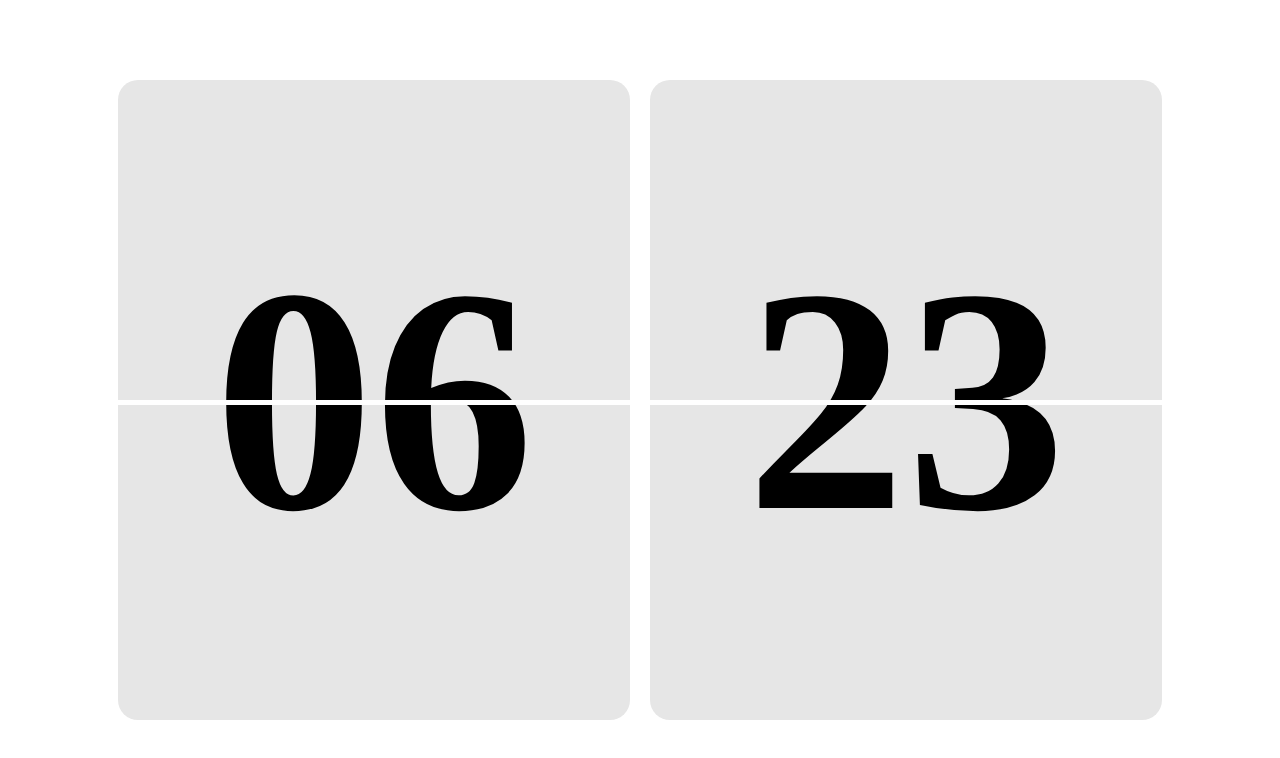
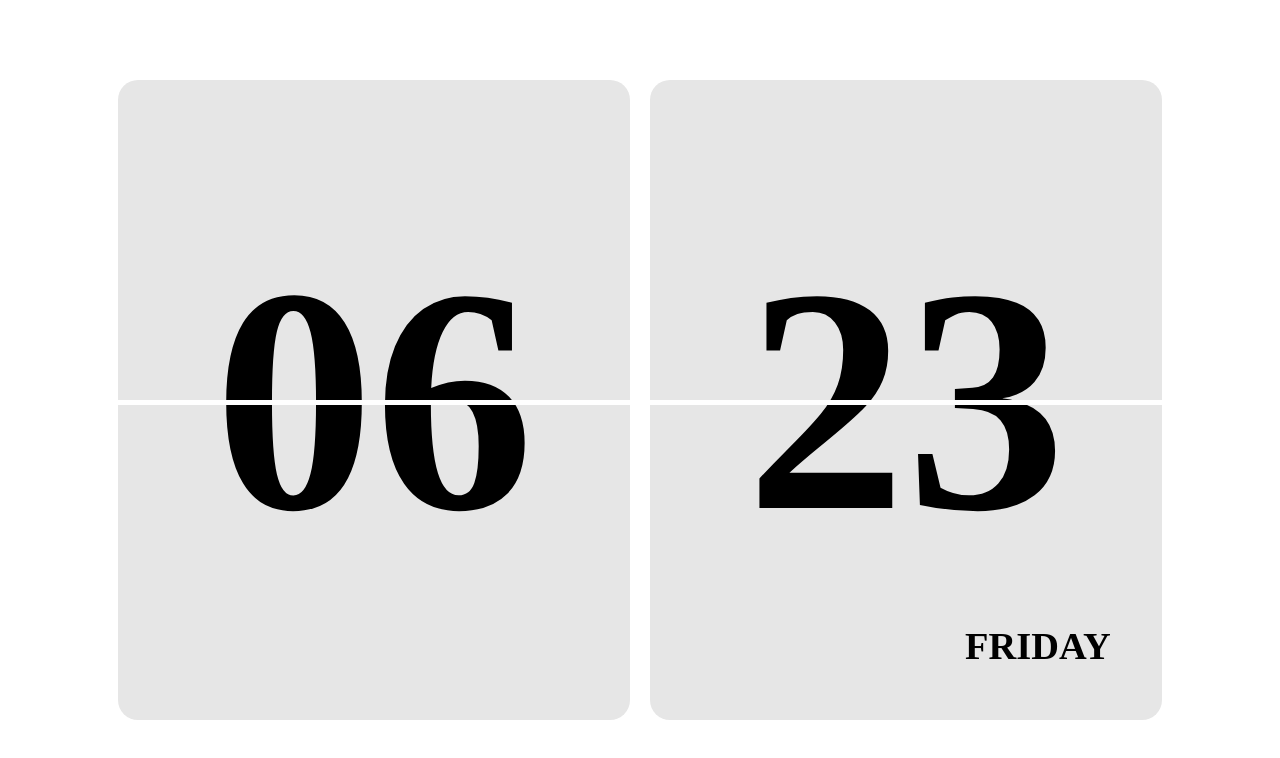
Before and after one commit to ohnas/notion-widget-test, a React (Create React App) app: page /embeds/flipclock in a window 1280 px wide. Shown: the top 758 px of the page. Built offline with nearby package versions, Linux system fonts and the light colour scheme.

Commit message:
FilpClock

```diff
--- a/src/components/FlipClock.js
+++ b/src/components/FlipClock.js
@@ -3,6 +3,9 @@ import styles from './FlipClock.module.css'
 
 function FlipClock() {
     const [time, setTime] = useState(new Date());
+    const [day, setDay] = useState("");
+
+    const days = ["sunday", "monday", "tuesday", "wednesday", "thursday", "friday", "saturday"];
 
     useEffect(() => {
       // 현재 시간을 가져옵니다.
@@ -31,6 +34,10 @@ function FlipClock() {
       return () => clearTimeout(timeoutId);
     }, []);
 
+    useEffect(() => {
+      setDay(new Date().getDay())
+    }, []);
+
     return(
       <div className={styles.container}>
             <div className={styles.item}>
@@ -40,6 +47,7 @@ function FlipClock() {
             <div className={styles.item}>
               {String(time.getMinutes()).padStart(2, '0')}
               <div className={styles.line}></div>
+              {day !== "" ? <span className={styles.day}>{days[day].toUpperCase()}</span>: null}
             </div>
         </div>
     );
--- a/src/components/FlipClock.module.css
+++ b/src/components/FlipClock.module.css
@@ -28,3 +28,10 @@
     width: 100%;
     height: 5px;
 }
+
+.day {
+    position: absolute;
+    top: 85%;
+    right: 10%;
+    font-size: 3vw;
+}
--- a/src/pages/home/Home.module.css
+++ b/src/pages/home/Home.module.css
@@ -31,8 +31,7 @@
 }
 
 .item_img > img {
-    width: 300px;
-    height: 150px;
+    width: 100%;
 }
 
 .item_title {
--- a/src/pages/widget/Widget.js
+++ b/src/pages/widget/Widget.js
@@ -21,7 +21,7 @@ function Widget() {
                 </div>
                 <div className={styles.item_clipboard}>
                     <div className={styles.clipboard}>
-                        <input type="text" value={`https://notion-widget-test.web.app/embeds/${widgetName}`} readonly />
+                        <input type="text" value={`https://notion-widget-test.web.app/embeds/${widgetName}`} readOnly />
                         {/* <button>복사</button> */}
                     </div>
                     <p>paste the url into your Notion page's /embed block.</p>
```
Also changed, not shown: src/assets/images/flipclock.png.
